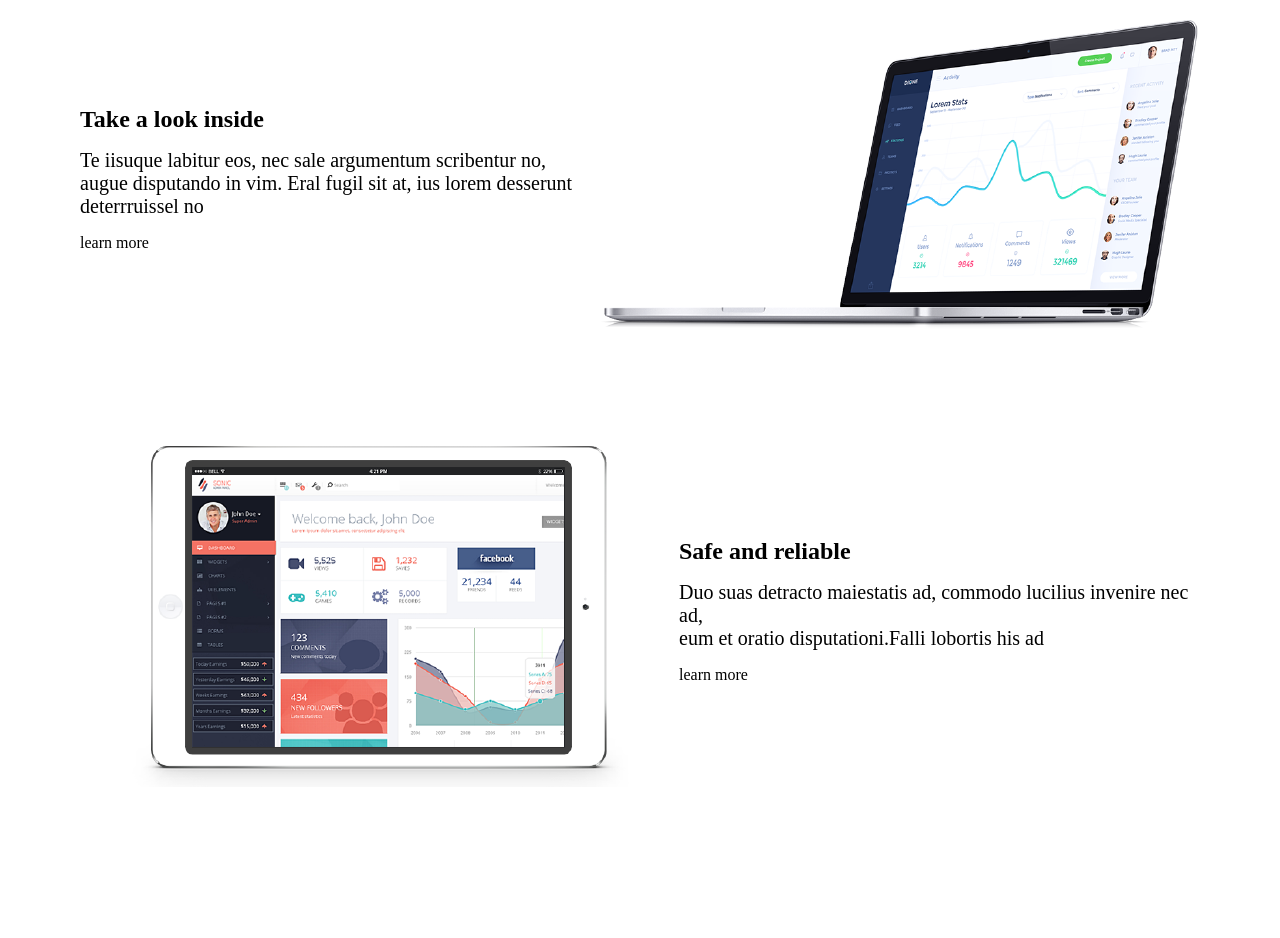
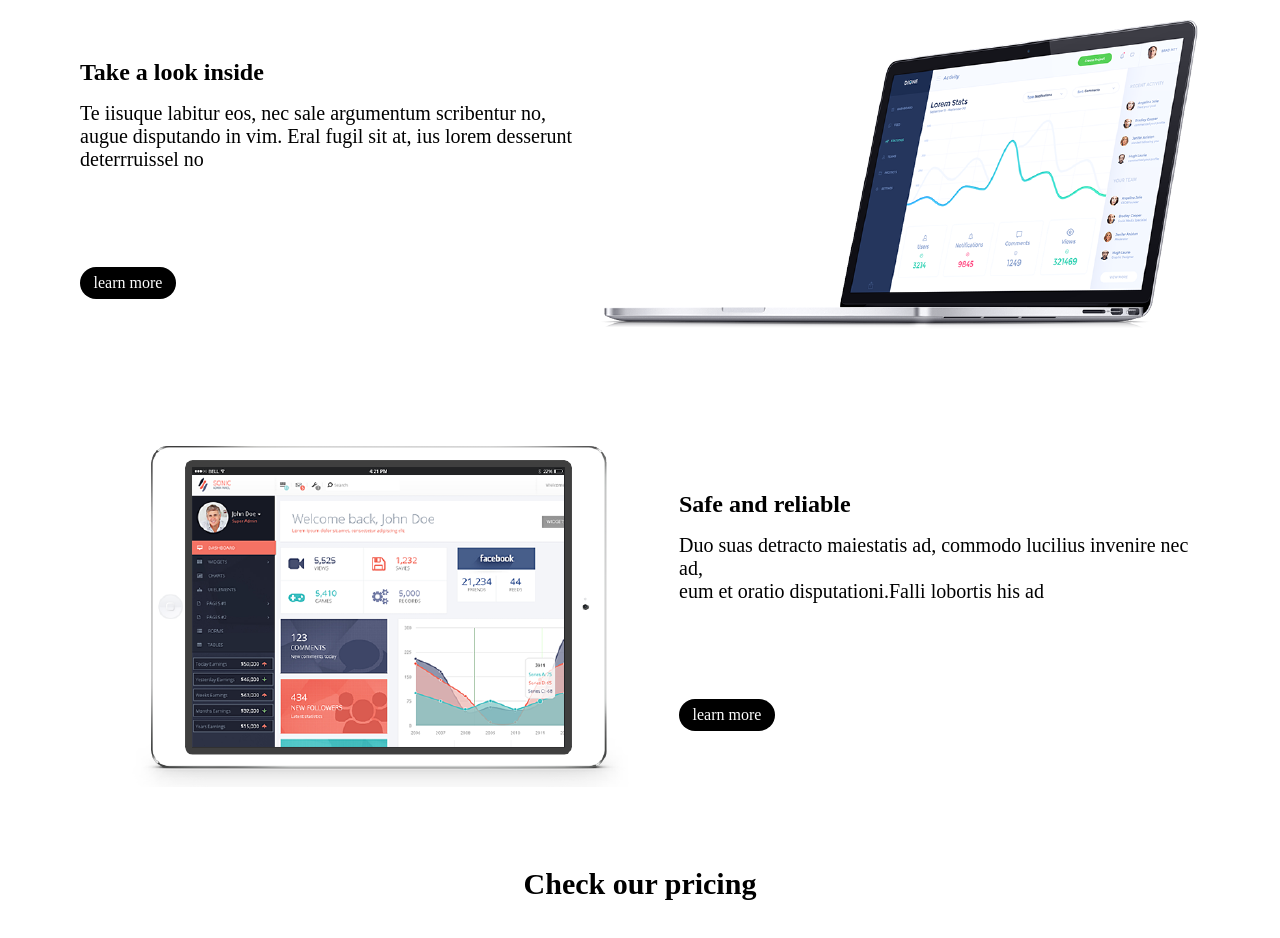
Before and after one commit to CCMGzowwii/Atlas, a plain HTML site: page index.html in a window 1280 px wide. Shown: the part 951-1889 px from the top of the page. Before the commit the page ends 1818 px from the top, so only its background shows below. Drawn offline with Linux system fonts and the light colour scheme.

Commit message:
finish card-mid

```diff
--- a/index.html
+++ b/index.html
@@ -44,7 +44,7 @@
             <h2>Take a look inside </h2>
             <p>Te iisuque labitur  eos, nec sale argumentum scribentur no, <br>
                 augue disputando in vim. Eral fugil sit at, ius lorem desserunt deterrruissel no</p>
-            <a href="">learn more</a>
+            <a class="learn" href="">learn more</a>
         </section>
         <img src="assets/feature-1.png" alt="">
         </section>
@@ -54,9 +54,14 @@
                 <h2>Safe and reliable</h2>
                 <p>Duo suas detracto maiestatis ad, commodo lucilius invenire nec ad, <br>
                     eum et oratio disputationi.Falli lobortis his ad</p>
-                    <a href="">learn more</a>
+                    <a class="learn"href="">learn more</a>
             </section>
         </section>
     </section>
+    <h2 class="text-body">Check our pricing</h2>
+    <section class="pricing">
+        <section c></section>
+
+    </section>
 </body>
 </html>
--- a/style.css
+++ b/style.css
@@ -68,9 +68,7 @@ p{
     flex-direction: column;
     gap: 1rem;
 }
-.text-mid a{
-    color: #000000;
-}
+
 .mid-super{
     display: flex;
     justify-content: space-around;
@@ -82,3 +80,17 @@ p{
     justify-content: space-around;
     align-items: center;
 }
+.learn{
+    background-color: #000000;
+    width: 6rem;
+    height: 2rem;
+    display: flex;
+    justify-content: center;
+    align-items: center;
+    border-radius: 1rem;
+    margin-top: 5rem;
+}
+svg{
+    position: relative;
+    z-index: 0;
+}
```
